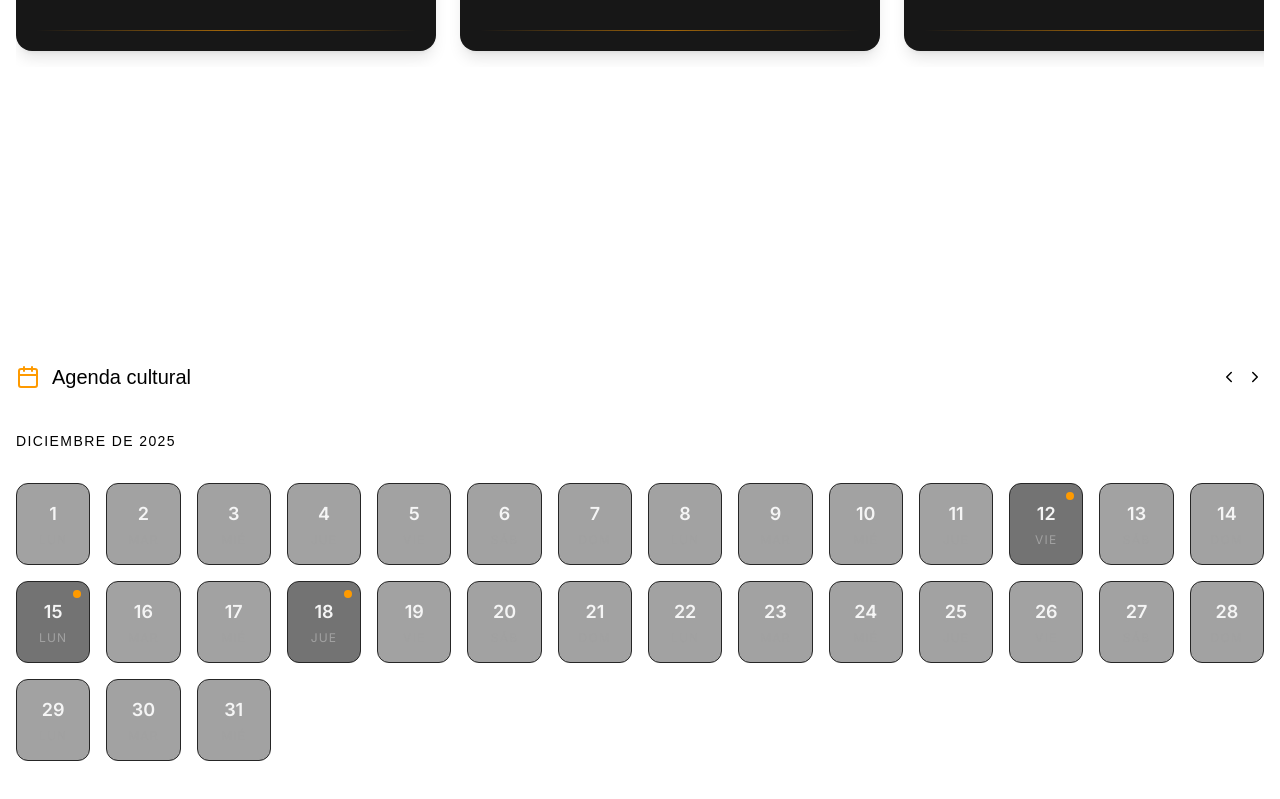
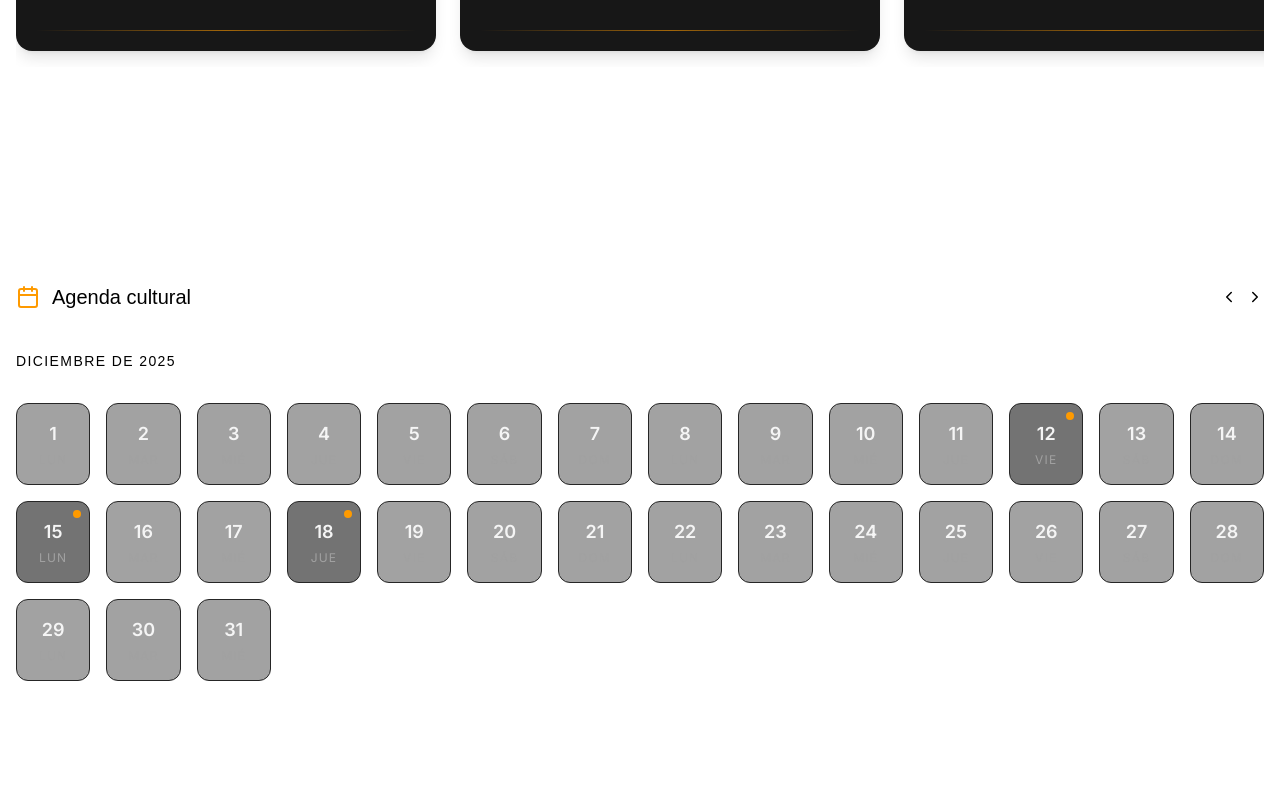
Before and after one commit to kevkarlion/casa-de-la-cultura, a Next.js app: page / in a window 1280 px wide. Shown: the part 1015-1814 px from the top of the page. Built offline with nearby package versions, Linux system fonts and the light colour scheme; a web font is replaced by a local one.

Commit message:
bottom section agenda rapida

```diff
--- a/components/home/AgendaRapida.tsx
+++ b/components/home/AgendaRapida.tsx
@@ -98,7 +98,7 @@ export default function AgendaRapida({ items }: AgendaRapidaProps) {
   }
 
   return (
-    <section className="relative z-20 w-full py-16">
+    <section className="relative z-20 w-full py-16 bottom-20">
       <div className="mx-auto max-w-7xl px-4">
         {/* HEADER */}
         <div className="mb-10 flex items-center justify-between">
```
